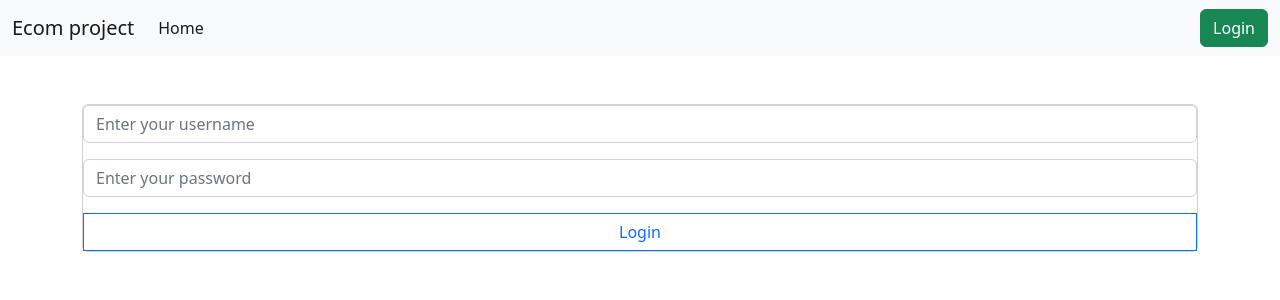
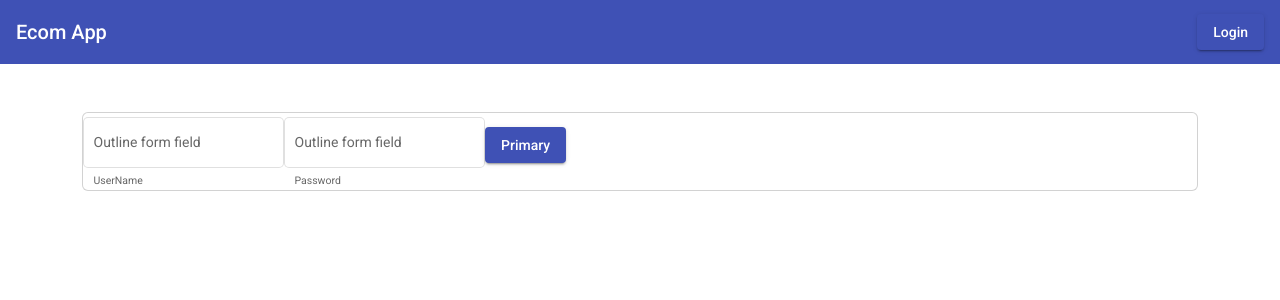
Before and after one commit to said-bouferriche/ecom-frontend, an Angular app: page /login in a window 1280 px wide. Shown: the top 300 px of the page. Built offline with nearby package versions, Linux system fonts and the light colour scheme.

Commit message:
using angular material for login and navbar

```diff
--- a/angular.json
+++ b/angular.json
@@ -27,6 +27,7 @@
               "src/assets"
             ],
             "styles": [
+              "./node_modules/@angular/material/prebuilt-themes/pink-bluegrey.css",
               "src/styles.css",
               "node_modules/bootstrap/dist/css/bootstrap.min.css"
             ],
@@ -98,6 +99,7 @@
               "src/assets"
             ],
             "styles": [
+              "./node_modules/@angular/material/prebuilt-themes/pink-bluegrey.css",
               "src/styles.css"
             ],
             "scripts": []
--- a/package.json
+++ b/package.json
@@ -11,10 +11,12 @@
   "private": true,
   "dependencies": {
     "@angular/animations": "~13.3.0",
+    "@angular/cdk": "^13.3.9",
     "@angular/common": "~13.3.0",
     "@angular/compiler": "~13.3.0",
     "@angular/core": "~13.3.0",
     "@angular/forms": "~13.3.0",
+    "@angular/material": "^13.3.9",
     "@angular/platform-browser": "~13.3.0",
     "@angular/platform-browser-dynamic": "~13.3.0",
     "@angular/router": "~13.3.0",
--- a/src/app/header/header.component.css
+++ b/src/app/header/header.component.css
@@ -0,0 +1,3 @@
+.space-buttons{
+  flex: 1 1 auto;
+}
--- a/src/app/header/header.component.html
+++ b/src/app/header/header.component.html
@@ -1,24 +1,43 @@
-<nav class="navbar navbar-expand-lg bg-light bg-primary">
-  <div class="container-fluid">
-    <a class="navbar-brand" href="#">Ecom project</a>
-    <button class="navbar-toggler" type="button" data-bs-toggle="collapse" data-bs-target="#navbarSupportedContent" aria-controls="navbarSupportedContent" aria-expanded="false" aria-label="Toggle navigation">
-      <span class="navbar-toggler-icon"></span>
-    </button>
-    <div class="collapse navbar-collapse" id="navbarSupportedContent">
-      <ul class="navbar-nav me-auto mb-2 mb-lg-0">
-        <li class="nav-item">
-          <a class="nav-link active" aria-current="page" routerLink="/home">Home</a>
-        </li>
-        <li class="nav-item" *ngIf="userService.roleMatch(['Admin'])">
-          <a class="nav-link active" aria-current="page" routerLink="/admin">Admin Dashboard</a>
-        </li>
-        <li class="nav-item" *ngIf="userService.roleMatch(['User'])">
-          <a class="nav-link active" aria-current="page" routerLink="/user">User Dashboard</a>
-        </li>
-      </ul>
-      <button *ngIf="! isLoggedIn()" type="button" class="btn btn-success" routerLink="/login">Login</button>
-      <button *ngIf="isLoggedIn()" type="button" class="btn btn-danger" (click)="logout()">Logout</button>
+<mat-toolbar color="primary">
+  <span>
+    Ecom App
+  </span>
+  <span class="space-buttons"></span>
 
-    </div>
-  </div>
-</nav>
+  <button *ngIf="! isLoggedIn()" routerLink="/login" mat-raised-button color="primary">
+    Login
+  </button>
+
+  <button *ngIf="isLoggedIn()" (click)="logout()" mat-raised-button color="accent">
+    Logout
+  </button>
+</mat-toolbar>
+
+
+
+
+
+<!--<nav class="navbar navbar-expand-lg bg-light bg-primary">-->
+<!--  <div class="container-fluid">-->
+<!--    <a class="navbar-brand" href="#">Ecom project</a>-->
+<!--    <button class="navbar-toggler" type="button" data-bs-toggle="collapse" data-bs-target="#navbarSupportedContent" aria-controls="navbarSupportedContent" aria-expanded="false" aria-label="Toggle navigation">-->
+<!--      <span class="navbar-toggler-icon"></span>-->
+<!--    </button>-->
+<!--    <div class="collapse navbar-collapse" id="navbarSupportedContent">-->
+<!--      <ul class="navbar-nav me-auto mb-2 mb-lg-0">-->
+<!--        <li class="nav-item">-->
+<!--          <a class="nav-link active" aria-current="page" routerLink="/home">Home</a>-->
+<!--        </li>-->
+<!--        <li class="nav-item" *ngIf="userService.roleMatch(['Admin'])">-->
+<!--          <a class="nav-link active" aria-current="page" routerLink="/admin">Admin Dashboard</a>-->
+<!--        </li>-->
+<!--        <li class="nav-item" *ngIf="userService.roleMatch(['User'])">-->
+<!--          <a class="nav-link active" aria-current="page" routerLink="/user">User Dashboard</a>-->
+<!--        </li>-->
+<!--      </ul>-->
+<!--      <button *ngIf="! isLoggedIn()" type="button" class="btn btn-success" routerLink="/login">Login</button>-->
+<!--      <button *ngIf="isLoggedIn()" type="button" class="btn btn-danger" (click)="logout()">Logout</button>-->
+
+<!--    </div>-->
+<!--  </div>-->
+<!--</nav>-->
--- a/src/app/login/login.component.css
+++ b/src/app/login/login.component.css
@@ -0,0 +1,8 @@
+/* Border */
+.mat-form-field-appearance-outline .mat-form-field-outline {
+  color: black;
+}
+/* Font color */
+input.mat-input-element {
+  color: black;
+}
--- a/src/app/login/login.component.html
+++ b/src/app/login/login.component.html
@@ -1,21 +1,51 @@
+
 <div class="container mt-5">
   <div class="card">
     <form #loginForm="ngForm" (ngSubmit)="login(loginForm)">
-      <input type="text"
+      <mat-form-field appearance="outline" color="accent">
+        <mat-label>Outline form field</mat-label>
+        <input
+          matInput
           ngModel
           name="userName"
           id="userName"
-             placeholder="Enter your username"
-             class="form-control mb-3">
-      <input type="password"
+          placeholder="Username">
+<!--        <mat-icon matSuffix>sentiment_very_satisfied</mat-icon>-->
+        <mat-hint>UserName</mat-hint>
+      </mat-form-field>
+
+      <mat-form-field appearance="outline">
+        <mat-label>Outline form field</mat-label>
+        <input
+          matInput
           ngModel
           name="userPassword"
           id="userPassword"
-             placeholder="Enter your password"
-             class="form-control mb-3">
-      <input type="submit"
+          placeholder="Password">
+<!--        <mat-icon matSuffix>sentiment_very_satisfied</mat-icon>-->
+        <mat-hint>Password</mat-hint>
+      </mat-form-field>
+
+      <button
+        type="submit"
         value="Login"
-             class="btn btn-outline-primary form-control rounded-0">
+        mat-raised-button color="primary">Primary</button>
+
+<!--      <input type="text"-->
+<!--             ngModel-->
+<!--             name="userName"-->
+<!--             id="userName"-->
+<!--             placeholder="Enter your username"-->
+<!--             class="form-control mb-3">-->
+<!--      <input type="password"-->
+<!--             ngModel-->
+<!--             name="userPassword"-->
+<!--             id="userPassword"-->
+<!--             placeholder="Enter your password"-->
+<!--             class="form-control mb-3">-->
+<!--      <input type="submit"-->
+<!--             value="Login"-->
+<!--             class="btn btn-outline-primary form-control rounded-0">-->
     </form>
 
   </div>
--- a/src/index.html
+++ b/src/index.html
@@ -6,8 +6,11 @@
   <base href="/">
   <meta name="viewport" content="width=device-width, initial-scale=1">
   <link rel="icon" type="image/x-icon" href="favicon.ico">
+  <link rel="preconnect" href="https://fonts.gstatic.com">
+  <link href="https://fonts.googleapis.com/css2?family=Roboto:wght@300;400;500&display=swap" rel="stylesheet">
+  <link href="https://fonts.googleapis.com/icon?family=Material+Icons" rel="stylesheet">
 </head>
-<body>
+<body class="mat-typography">
   <app-root></app-root>
 </body>
 </html>
--- a/src/styles.css
+++ b/src/styles.css
@@ -1 +1,6 @@
 /* You can add global styles to this file, and also import other style files */
+@import "~@angular/material/prebuilt-themes/indigo-pink.css";
+
+
+html, body { height: 100%; }
+body { margin: 0; font-family: Roboto, "Helvetica Neue", sans-serif; }
```
Also changed, not shown: src/app/app.module.ts (+15 -1 lines), 1 other file (tests, documents, lock files or other folders). Lines whose indentation alone changed are shown as unchanged.
